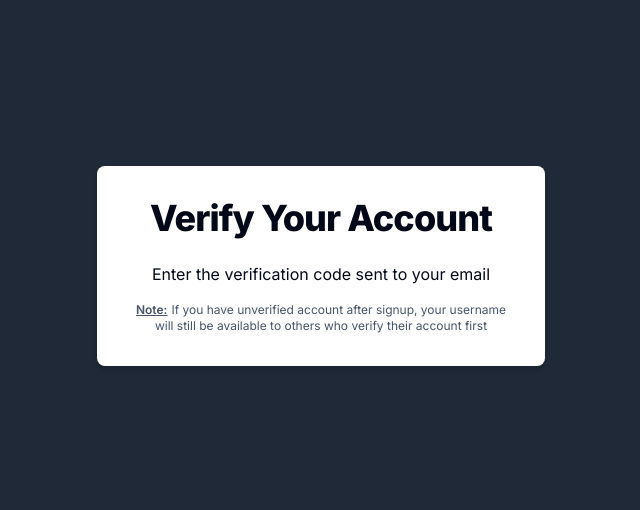
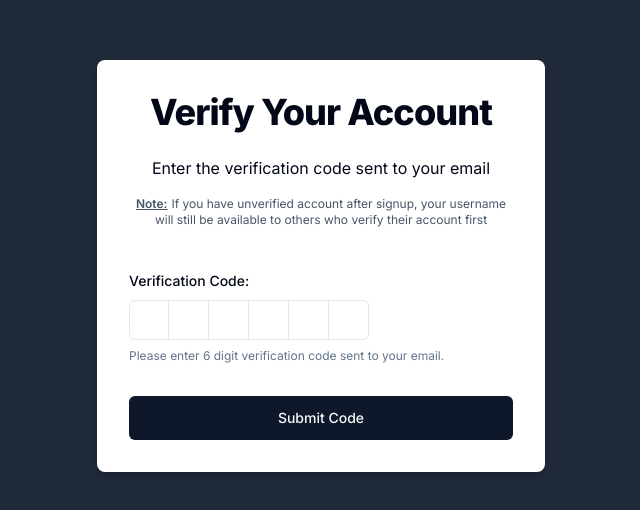
Before and after one commit to aakash19090/secret-feedback, a Next.js app: page /verify/1 in a window 1280 px wide. Shown: the part 134-644 px from the top of the page, without its empty margins (319-959 px from the left). Built offline with nearby package versions, Linux system fonts and the light colour scheme.

Commit message:
add account verification page through otp

```diff
--- a/src/components/VerifyAccountForm/index.tsx
+++ b/src/components/VerifyAccountForm/index.tsx
@@ -1,26 +1,114 @@
+'use client';
+
 import { useRouter } from 'next/navigation';
 import { useCallback, useEffect, useState } from 'react';
 
 import { VerifyAccountFormConstants } from '@/constants';
+import { VerifySchema } from '@/schemas/verifySchema';
+import { zodResolver } from '@hookform/resolvers/zod';
 import axios, { AxiosError } from 'axios';
 import { LoaderCircle } from 'lucide-react';
 import { useForm } from 'react-hook-form';
+import * as z from 'zod';
 
 import Formheader from '@/components/Formheader';
 import { Button } from '@/components/ui/button';
-import { Form, FormControl, FormField, FormItem, FormLabel, FormMessage } from '@/components/ui/form';
+import { Form, FormControl, FormDescription, FormField, FormItem, FormLabel, FormMessage } from '@/components/ui/form';
 import { Input } from '@/components/ui/input';
-import { useToast } from '@/components/ui/use-toast';
+import { InputOTP, InputOTPGroup, InputOTPSlot } from '@/components/ui/input-otp';
+import { toast } from '@/components/ui/use-toast';
+
+import { IApiResponse } from '@/types/ApiResponse';
 
 interface VerifyAccountFormProps {
     username: string;
 }
 
+type FormData = z.infer<typeof VerifySchema>;
+
 const VerifyAccountForm = ({ username }: VerifyAccountFormProps) => {
+    const [isCheckingCode, setIsCheckingCode] = useState(false);
+
+    const form = useForm({
+        resolver: zodResolver(VerifySchema),
+        defaultValues: {
+            code: '',
+        },
+    });
+
+    const { handleSubmit, control } = form;
+    const router = useRouter();
+
     const { title, subtitle, note } = VerifyAccountFormConstants;
+
+    const handleOTPSubmit = async (data: FormData) => {
+        setIsCheckingCode(true);
+        try {
+            const response = await axios.post<IApiResponse>(`/api/verify-code`, {
+                username,
+                code: data.code,
+            });
+            toast({
+                title: 'Verification successful',
+                description: response.data.message,
+            });
+            router.replace('/sign-in');
+        } catch (error) {
+            const axiosError = error as AxiosError<IApiResponse>;
+            toast({
+                title: 'Verification failed',
+                description: axiosError.response?.data.message || 'An error occurred. Please try again.',
+                variant: 'destructive',
+            });
+        } finally {
+            setIsCheckingCode(false);
+        }
+    };
+
     return (
         <>
             <Formheader title={title} subtitle={subtitle} note={note} />
+
+            <Form {...form}>
+                <form onSubmit={handleSubmit(handleOTPSubmit)} className='mt-10 space-y-8'>
+                    <FormField
+                        control={control}
+                        name='code'
+                        render={({ field }) => (
+                            <FormItem>
+                                <FormLabel>Verification Code:</FormLabel>
+                                <FormControl>
+                                    <InputOTP maxLength={6} {...field}>
+                                        <InputOTPGroup>
+                                            <InputOTPSlot index={0} />
+                                            <InputOTPSlot index={1} />
+                                            <InputOTPSlot index={2} />
+                                            <InputOTPSlot index={3} />
+                                            <InputOTPSlot index={4} />
+                                            <InputOTPSlot index={5} />
+                                        </InputOTPGroup>
+                                    </InputOTP>
+                                </FormControl>
+                                <FormDescription className='text-xs'>
+                                    Please enter 6 digit verification code sent to your email.
+                                </FormDescription>
+                                <FormMessage />
+                            </FormItem>
+                        )}
+                    />
+
+                    <Button size='lg' className='w-full' type='submit'>
+                        {isCheckingCode ? (
+                            <>
+                                <LoaderCircle className='mr-2 h-4 w-4 animate-spin' />
+                                Verifying...
+                            </>
+                        ) : (
+                            'Submit Code'
+                        )}
+                    </Button>
+                </form>
+            </Form>
         </>
     );
 };
--- a/tailwind.config.ts
+++ b/tailwind.config.ts
@@ -62,10 +62,15 @@ const config = {
                     from: { height: 'var(--radix-accordion-content-height)' },
                     to: { height: '0' },
                 },
+                'caret-blink': {
+                    '0%,70%,100%': { opacity: '1' },
+                    '20%,50%': { opacity: '0' },
+                },
             },
             animation: {
                 'accordion-down': 'accordion-down 0.2s ease-out',
                 'accordion-up': 'accordion-up 0.2s ease-out',
+                'caret-blink': 'caret-blink 1.25s ease-out infinite',
             },
         },
     },
```
